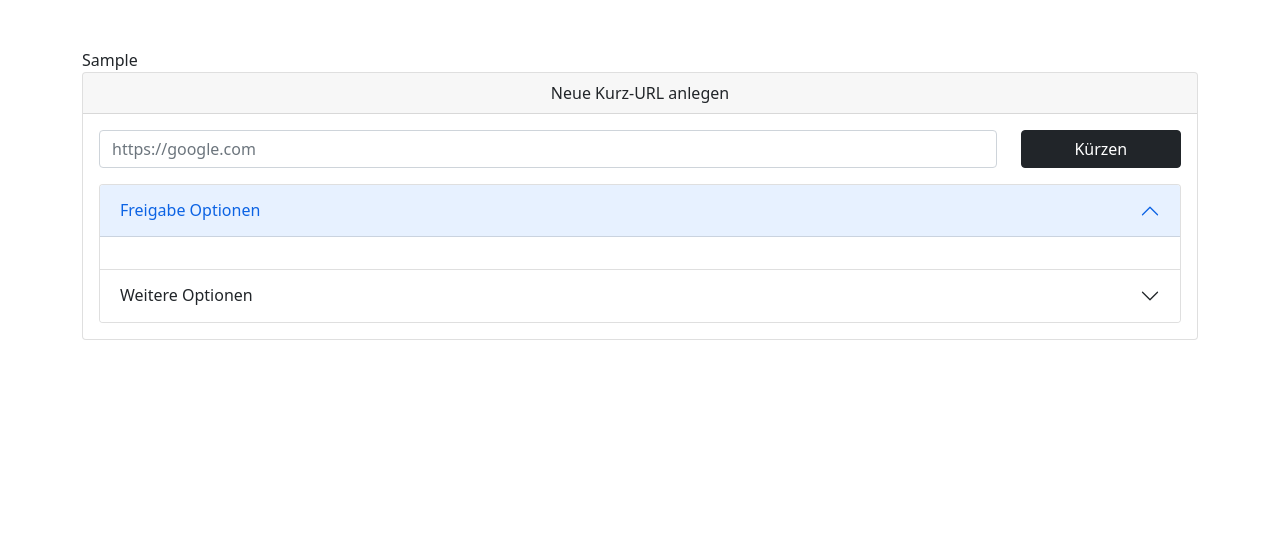
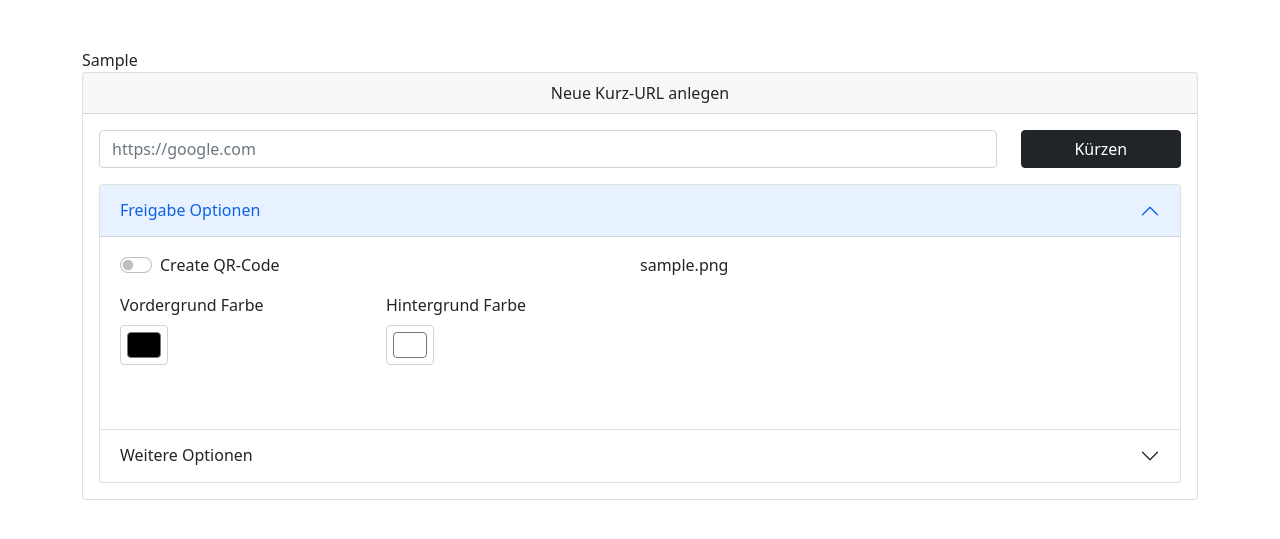
Before and after one commit to namePlayer/shareplications, a PHP site: template template/page/home.php in a window 1280 px wide. Shown: the top 539 px of the page. Run offline with PHP 8.4, Linux system fonts and the light colour scheme; the template is opened without the code that fills it: most values are stand-ins (such as "Sample title", 1, 10 or a date in 2020); data that the repository does not hold is empty.

Commit message:
Add QR-Code Generation Support

```diff
--- a/action/openUrl.php
+++ b/action/openUrl.php
@@ -11,6 +11,5 @@ if($stmt->rowCount() == 0) {
 $data = $stmt->fetch();
 
 $destination = $data['link_redirect'];
-var_dump($destination);
 
 header("Location: ".$destination);
--- a/composer.json
+++ b/composer.json
@@ -13,6 +13,7 @@
         }
     ],
     "require": {
-        "ext-pdo": "*"
+        "ext-pdo": "*",
+        "2amigos/qrcode-library": "^2.0"
     }
 }
--- a/index.php
+++ b/index.php
@@ -12,4 +12,6 @@ require_once SCRIPT_DIR.'/UrlGenerator.php';
 
 $urlGenerator = new UrlGenerator($dbConnection);
 
+require_once BASE_DIR.'/vendor/autoload.php';
+
 require_once BASE_DIR.'/routes.php';
--- a/template/page/home.php
+++ b/template/page/home.php
@@ -41,6 +41,32 @@
                                     </h2>
                                     <div id="shareOptionsTab" class="accordion-collapse collapse show" aria-labelledby="shareOptionsHeading" data-bs-parent="#shareOptionsDropdown">
                                         <div class="accordion-body">
+                                            <div class="row">
+                                                <div class="col-md-6 mb-3">
+                                                    <div class="form-check form-switch mb-3">
+                                                        <input class="form-check-input" type="checkbox" id="toggleCreateQR" name="toggleCreateQR">
+                                                        <label class="form-check-label" for="toggleCreateQR">Create QR-Code</label>
+                                                    </div>
+                                                    <div class="row">
+                                                        <div class="col-6">
+                                                            <div class="mb-3">
+                                                                <label for="foregroundCreateQR" class="form-label">Vordergrund Farbe</label>
+                                                                <input type="color" class="form-control form-control-color" id="foregroundCreateQR" name="foregroundCreateQR" value="#000000">
+                                                            </div>
+                                                        </div>
+                                                        <div class="col-6">
+                                                            <div class="mb-3">
+                                                                <label for="backgroundCreateQR" class="form-label">Hintergrund Farbe</label>
+                                                                <input type="color" class="form-control form-control-color" id="backgroundCreateQR" name="backgroundCreateQR" value="#FFFFFF">
+                                                            </div>
+                                                        </div>
+                                                    </div>
+                                                </div>
+                                                <?= $qrImageField ?>
+                                                <div class="col-md-6 mb-3">
+
+                                                </div>
+                                            </div>
                                         </div>
                                     </div>
                                 </div>
--- /dev/null
+++ b/template/qrcode-form.php
@@ -0,0 +1,3 @@
+<div class="col-md-6 mb-3">
+    <img src="<?= $base64Image ?>">
+</div>
```
Also changed, not shown: action/home.php (+35 -1 lines), 1 other file.
